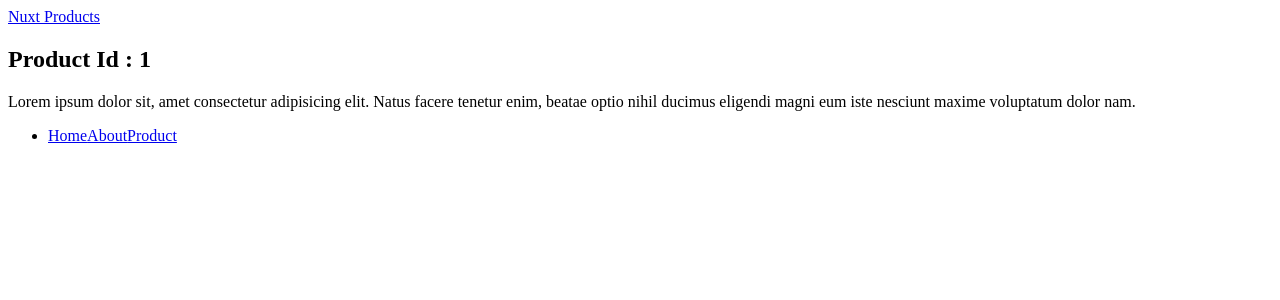
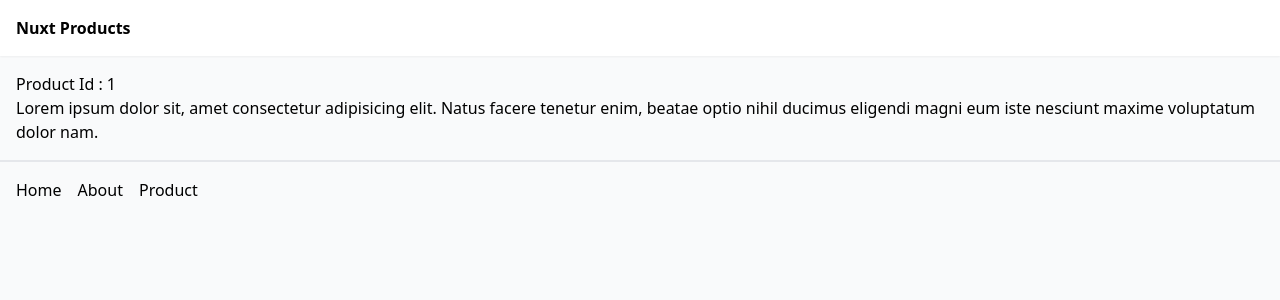
Before and after one commit to hjhj97/nuxt-practice, a Nuxt app: page /products/1 in a window 1280 px wide. Shown: the top 300 px of the page. Built offline with nearby package versions, Linux system fonts and the light colour scheme.

Commit message:
apply tailwind css

```diff
--- /dev/null
+++ b/assets/css/tailwind.css
@@ -0,0 +1,13 @@
+@tailwind base;
+@tailwind components;
+@tailwind utilities;
+
+body {
+  @apply bg-gray-50;
+}
+
+@layer components {
+  .btn {
+    @apply bg-[#12b488] text-white px-3 py-2 rounded-md text-sm text-white;
+  }
+}
--- a/layouts/default.vue
+++ b/layouts/default.vue
@@ -1,19 +1,23 @@
 <template>
   <div>
-    <header>
-      <nav>
-        <NuxtLink :to="{ name: 'index' }">Nuxt Practice</NuxtLink>
-        <ul>
+    <header class="shadow-sm bg-white">
+      <nav class="container mx-auto p-4 flex justify-between">
+        <NuxtLink :to="{ name: 'index' }" class="font-bold">Nuxt Practice</NuxtLink>
+        <ul class="flex gap-4">
           <li>
             <NuxtLink :to="{ name: 'index' }">Home</NuxtLink>
+          </li>
+          <li>
             <NuxtLink :to="{ name: 'about' }">About</NuxtLink>
-            <NuxtLink :to="{ name: 'products' }">Product</NuxtLink>
+          </li>
+          <li>
+            <NuxtLink :to="{ name: 'products' }" class="btn">Product</NuxtLink>
           </li>
         </ul>
       </nav>
     </header>
 
-    <div>
+    <div class="container mx-auto p-4">
       <slot />
     </div>
   </div>
@@ -27,4 +31,8 @@
 };
 </script>
 
-<style scoped></style>
+<style scoped>
+.router-link-exact-active {
+  color: #12b488;
+}
+</style>
--- a/layouts/products.vue
+++ b/layouts/products.vue
@@ -1,20 +1,24 @@
 <template>
   <div>
-    <header>
-      <nav>
-        <NuxtLink :to="{ name: 'products' }">Nuxt Products</NuxtLink>
+    <header class="shadow-sm bg-white">
+      <nav class="container mx-auto p-4">
+        <NuxtLink :to="{ name: 'products' }" class="font-bold">Nuxt Products</NuxtLink>
       </nav>
     </header>
 
-    <div>
+    <div class="container mx-auto p-4">
       <slot />
     </div>
 
-    <footer>
-      <ul>
+    <footer class="container mx-auto p-4 flex justify-between border-t-2">
+      <ul class="flex gap-4">
         <li>
           <NuxtLink :to="{ name: 'index' }">Home</NuxtLink>
+        </li>
+        <li>
           <NuxtLink :to="{ name: 'about' }">About</NuxtLink>
+        </li>
+        <li>
           <NuxtLink :to="{ name: 'products' }">Product</NuxtLink>
         </li>
       </ul>
@@ -29,5 +33,8 @@
   },
 };
 </script>
-
-<style scoped></style>
+<style scoped>
+.router-link-exact-active {
+  color: #12b488;
+}
+</style>
--- a/nuxt.config.ts
+++ b/nuxt.config.ts
@@ -1,4 +1,4 @@
 // https://nuxt.com/docs/api/configuration/nuxt-config
 export default defineNuxtConfig({
-
-})
+  modules: ["@nuxtjs/tailwindcss"],
+});
--- a/package.json
+++ b/package.json
@@ -9,6 +9,7 @@
     "postinstall": "nuxt prepare"
   },
   "devDependencies": {
+    "@nuxtjs/tailwindcss": "^6.6.5",
     "nuxt": "^3.3.3"
   }
 }
```
Also changed, not shown: 1 other file (tests, documents, lock files or other folders).
